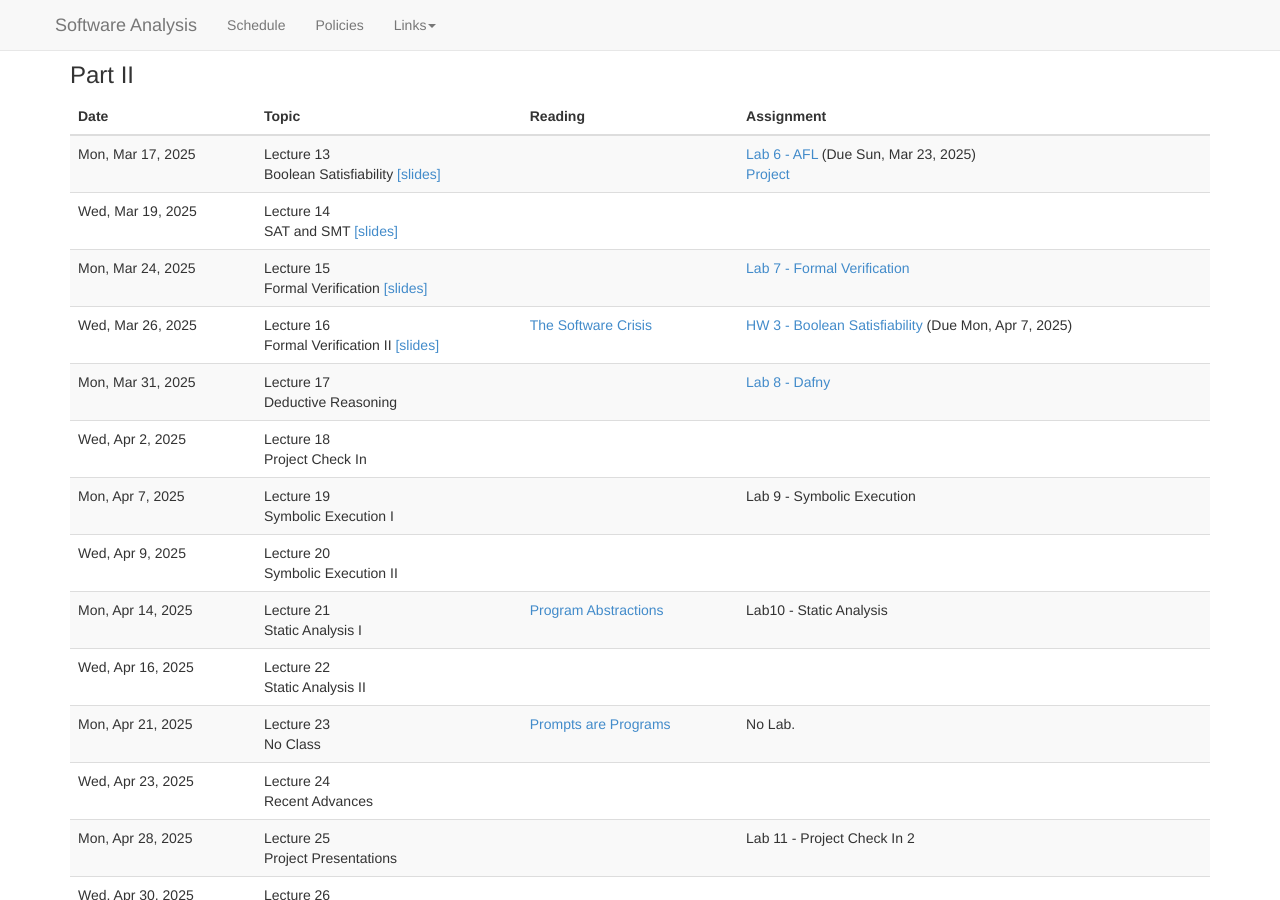
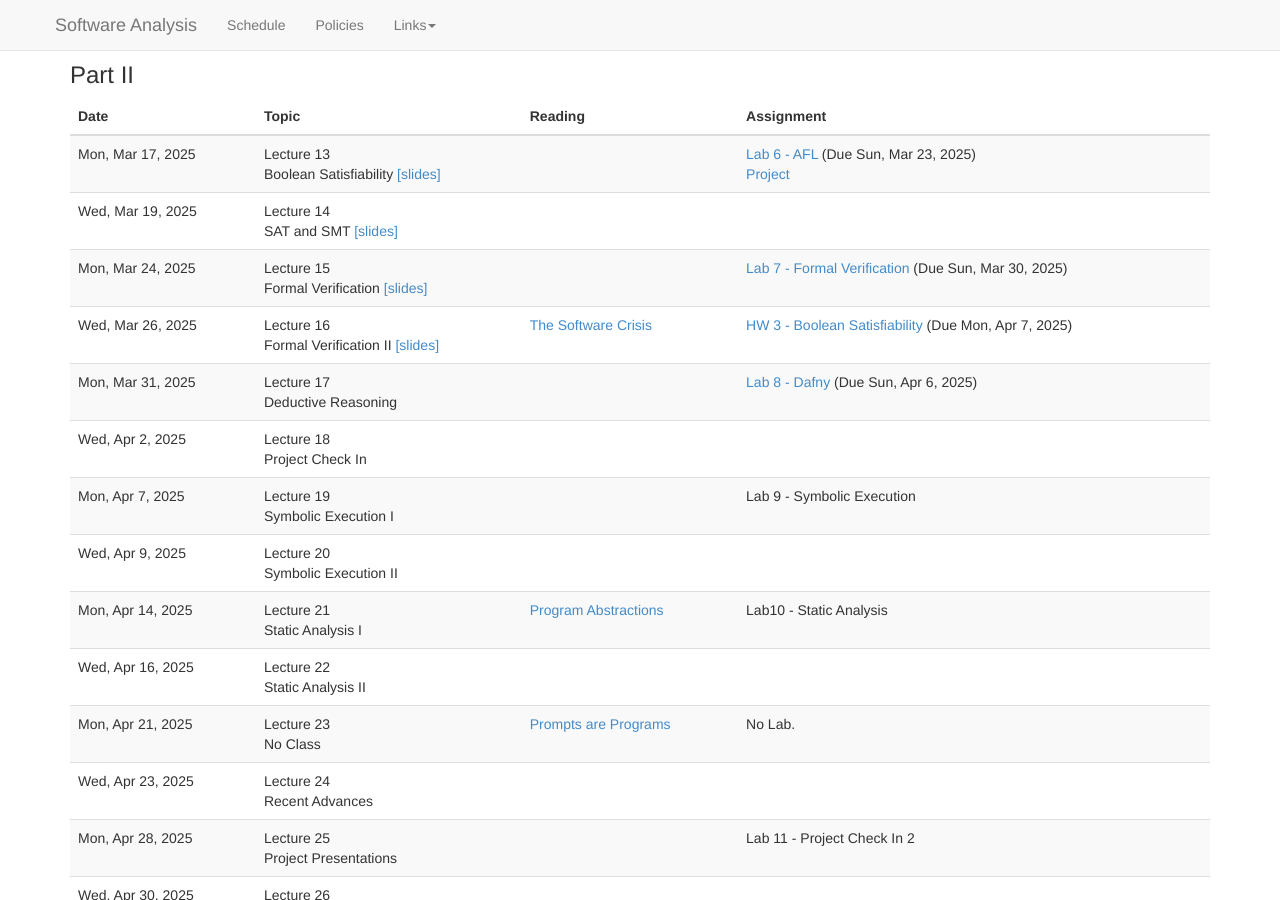
Before and after one commit to bmc-cs-software-analysis/383, a Jekyll site: the page built from schedule.md, in a window 1280 px wide and 900 px high, scrolled down 1365 px. Built offline with Jekyll 4.4.1, drawn with Linux system fonts in a browser that asks for light colours; nearby versions of some CDN libraries.

Commit message:
lab8 deadlines

```diff
--- a/_data/schedule.yaml
+++ b/_data/schedule.yaml
@@ -241,6 +241,7 @@
         -
           title: "Lab 7 - Formal Verification"
           url: "labs/Lab07.html"
+          deadline: 2025-03-30
 
     -
       date: 2025-03-26
@@ -262,9 +263,9 @@
       #slides: "slides/lecture18.pdf"
       assignments:
         -
-          #deadline: 2023-12-05
           title: "Lab 8 - Dafny"
           url: "labs/Lab08.html"
+          deadline: 2025-04-06
       #readings:
       #  -
       #    title: "Chapter 10 - Maps, Hash Tables, and Skip Lists"
--- a/labs/Lab08.md
+++ b/labs/Lab08.md
@@ -4,6 +4,7 @@ title: Formal Verification
 type: Lab
 number: 08
 release_date: 2025-03-31
+due_date: 2025-04-06 23:59:00EDT
 ---
 
 {{page.type}} {{page.number}}: {{page.title}}
```
